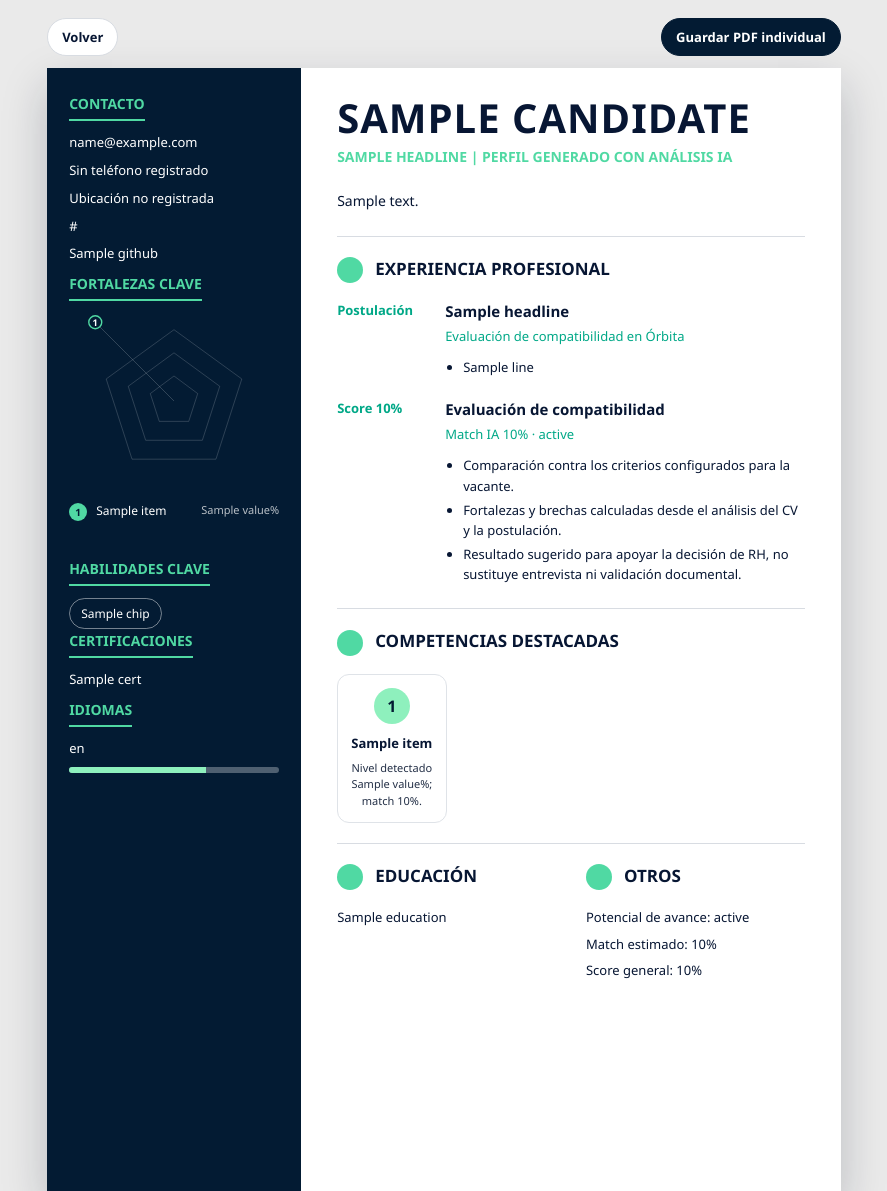
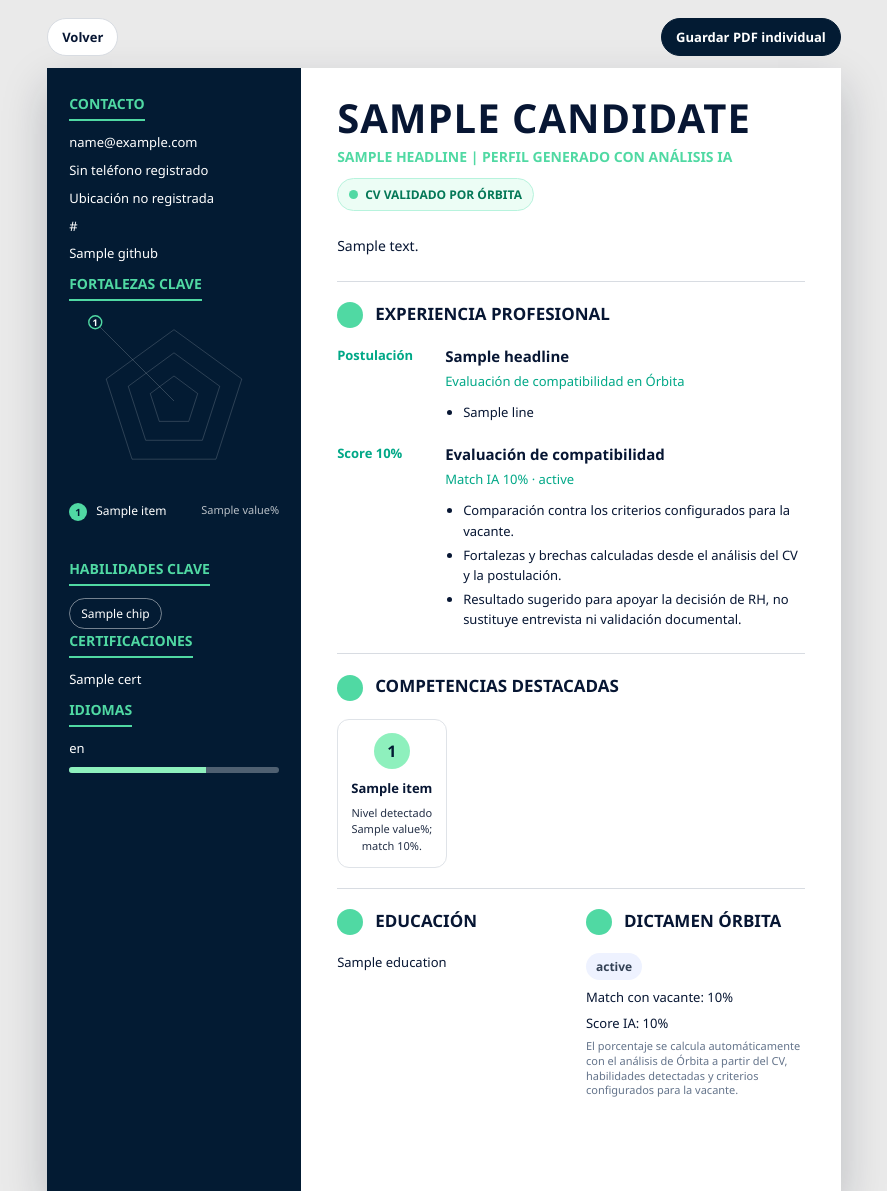
Before and after one commit to soportestarpathai/starpathai_web, a Django app: template mi_app/templates/orbita/candidate_profile_pdf.html in a window 1280 px wide. Shown: the whole page, without its empty margins (196-1083 px from the left). Run offline with Django 5.2, Linux system fonts and the light colour scheme; the template is opened without the code that fills it: most values are stand-ins (such as "Sample title", 1, 10 or a date in 2020).

Commit message:
Add Orbita CV validation verdict

```diff
--- a/mi_app/templates/orbita/candidate_profile_pdf.html
+++ b/mi_app/templates/orbita/candidate_profile_pdf.html
@@ -89,6 +89,29 @@ h1 {
 .subtitle {
   margin-top: 8px;
   font-size: 14px;
+}
+
+.validation-badge {
+  display: inline-flex;
+  align-items: center;
+  gap: 7px;
+  margin-top: 12px;
+  border: 1px solid #b7f3dd;
+  border-radius: 999px;
+  background: #ecfdf5;
+  color: #047857;
+  font-size: 12px;
+  font-weight: 800;
+  padding: 7px 11px;
+  text-transform: uppercase;
+}
+
+.validation-badge::before {
+  content: "";
+  width: 9px;
+  height: 9px;
+  border-radius: 50%;
+  background: #50d9a3;
 }
 
 .sidebar h2 {
@@ -337,6 +360,42 @@ li {
   margin: 0 0 7px;
 }
 
+.verdict-lines p {
+  margin-bottom: 6px;
+}
+
+.verdict-pill {
+  display: inline-flex;
+  border-radius: 999px;
+  padding: 5px 10px;
+  font-size: 12px;
+  font-weight: 900;
+  background: #eef2ff;
+  color: #334155;
+  margin-bottom: 8px;
+}
+
+.verdict-pill.APTO {
+  background: #dcfce7;
+  color: #15803d;
+}
+
+.verdict-pill.REVISION {
+  background: #fef3c7;
+  color: #b45309;
+}
+
+.verdict-pill.NO_APTO {
+  background: #ffe4e6;
+  color: #be123c;
+}
+
+.score-note {
+  color: #64748b;
+  font-size: 11px !important;
+  line-height: 1.35 !important;
+}
+
 .cv.cv-tight .sidebar {
   padding: 20px 20px;
 }
@@ -397,6 +456,12 @@ li {
 
 .cv.cv-tight .card p {
   font-size: 10px;
+}
+
+.cv.cv-tight .validation-badge,
+.cv.cv-tight .verdict-pill {
+  font-size: 10px;
+  padding: 5px 9px;
 }
 
 .bar {
@@ -545,6 +610,7 @@ li {
   <main class="main">
     <h1>{{ profile.candidate.name|upper }}</h1>
     <div class="subtitle">{{ profile.headline }} | Perfil generado con análisis IA</div>
+    <div class="validation-badge">CV validado por Órbita</div>
 
     <p class="profile">{{ profile.summary }}</p>
 
@@ -615,11 +681,12 @@ li {
         {% endif %}
       </div>
 
-      <div>
-        <h2 class="section-title">Otros</h2>
-        <p>Potencial de avance: {{ profile.status_label }}</p>
-        <p>Match estimado: {{ profile.match|floatformat:0 }}%</p>
-        <p>Score general: {{ profile.candidate.score|floatformat:0 }}%</p>
+      <div class="verdict-lines">
+        <h2 class="section-title">Dictamen Órbita</h2>
+        <span class="verdict-pill {{ profile.candidate.status }}">{{ profile.status_label }}</span>
+        <p>Match con vacante: {{ profile.match|floatformat:0 }}%</p>
+        <p>Score IA: {{ profile.candidate.score|floatformat:0 }}%</p>
+        <p class="score-note">El porcentaje se calcula automáticamente con el análisis de Órbita a partir del CV, habilidades detectadas y criterios configurados para la vacante.</p>
       </div>
     </section>
   </main>
```
